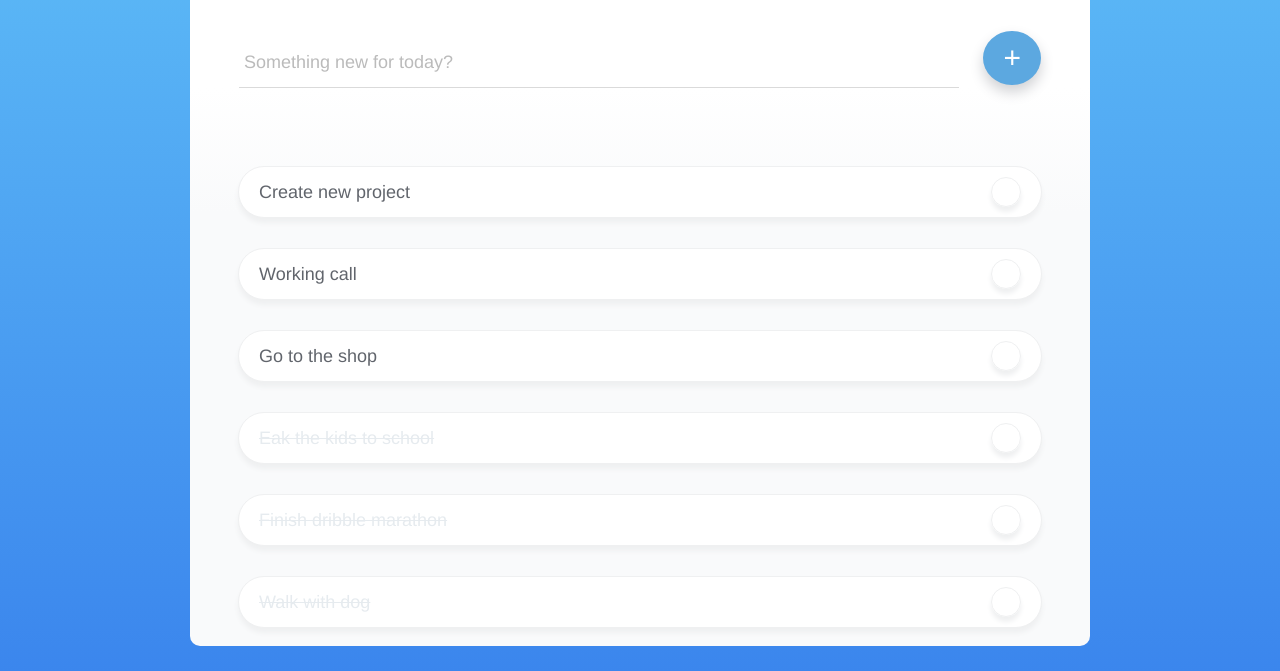
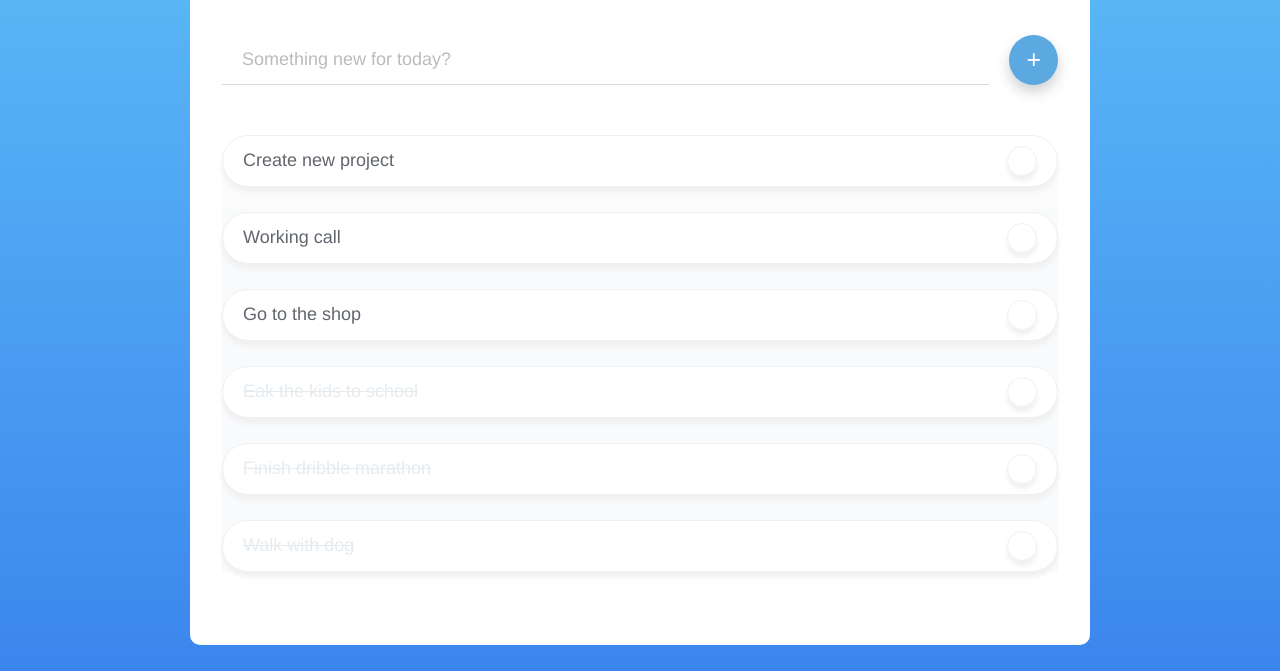
Before and after one commit to joangavelan/To-day, a plain HTML site: page index.html in a window 1280 px wide. Shown: the part 129-800 px from the top of the page. Drawn offline with Linux system fonts and the light colour scheme.

Commit message:
layout improved

```diff
--- a/app.js
+++ b/app.js
@@ -0,0 +1,4 @@
+const $input = document.querySelector('.todo__input');
+const $add = document.querySelector('todo__add');
+const $list = document.querySelector('.todo__list');
+const $task = document.querySelector('todo__task');
--- a/styles.css
+++ b/styles.css
@@ -33,14 +33,16 @@ body {
     display: flex;
     align-items: center;
     justify-content: center;
+    padding: 0 2rem;
 }
 
 .todo {
     width: 900px;
-    max-height: 750px;
+    max-height: 950px;
     overflow-y: scroll;
     background-color: var(--color-white);
     border-radius: 10px;
+    padding: 3rem 2rem;
 }
 
 .todo::-webkit-scrollbar {
@@ -48,10 +50,6 @@ body {
 }
 
 /* Header */
-.todo__header {
-    padding: 3rem;
-}
-
 .todo__title {
     font-family: var(--main-stack-font);
     font-size: 34px;
@@ -62,13 +60,15 @@ body {
 
 /* Input */
 .todo__input-box {
-    text-align: center;
+    margin: 50px 0;
+    display: flex;
+    justify-content: space-between;
 }
 
 .todo__input {
-    width: 80%;
+    width: 100%;
     height: 50px;
-    padding: 5px;
+    padding: 10px 20px;
     font-size: 18px;
     border: 0;
     border-bottom: 1px solid #dadada;
@@ -87,18 +87,17 @@ body {
 .todo__list {
     list-style-type: none;
     background-image: linear-gradient(to top,#F9FAFB 80% , white);
-    padding: 3rem;
     height: 100%;
 }
 
 .todo__add {
-    font-size: 30px;
+    font-size: 25px;
     font-weight: 200;
     border: 0;
     outline: 0;
     background-color: var(--color-primary-dark);
     color: var(--color-white);
-    padding: 10px 20px;
+    padding: 8px 17px;
     border-radius: 50%;
     cursor: pointer;
     box-shadow: 0px 7px 14px #D0D1D4;
@@ -107,7 +106,7 @@ body {
 
 .todo__task {
     font-size: 18px;
-    margin: 30px 0;
+    margin: 25px 0;
 }
 
 .todo__task input {
```
